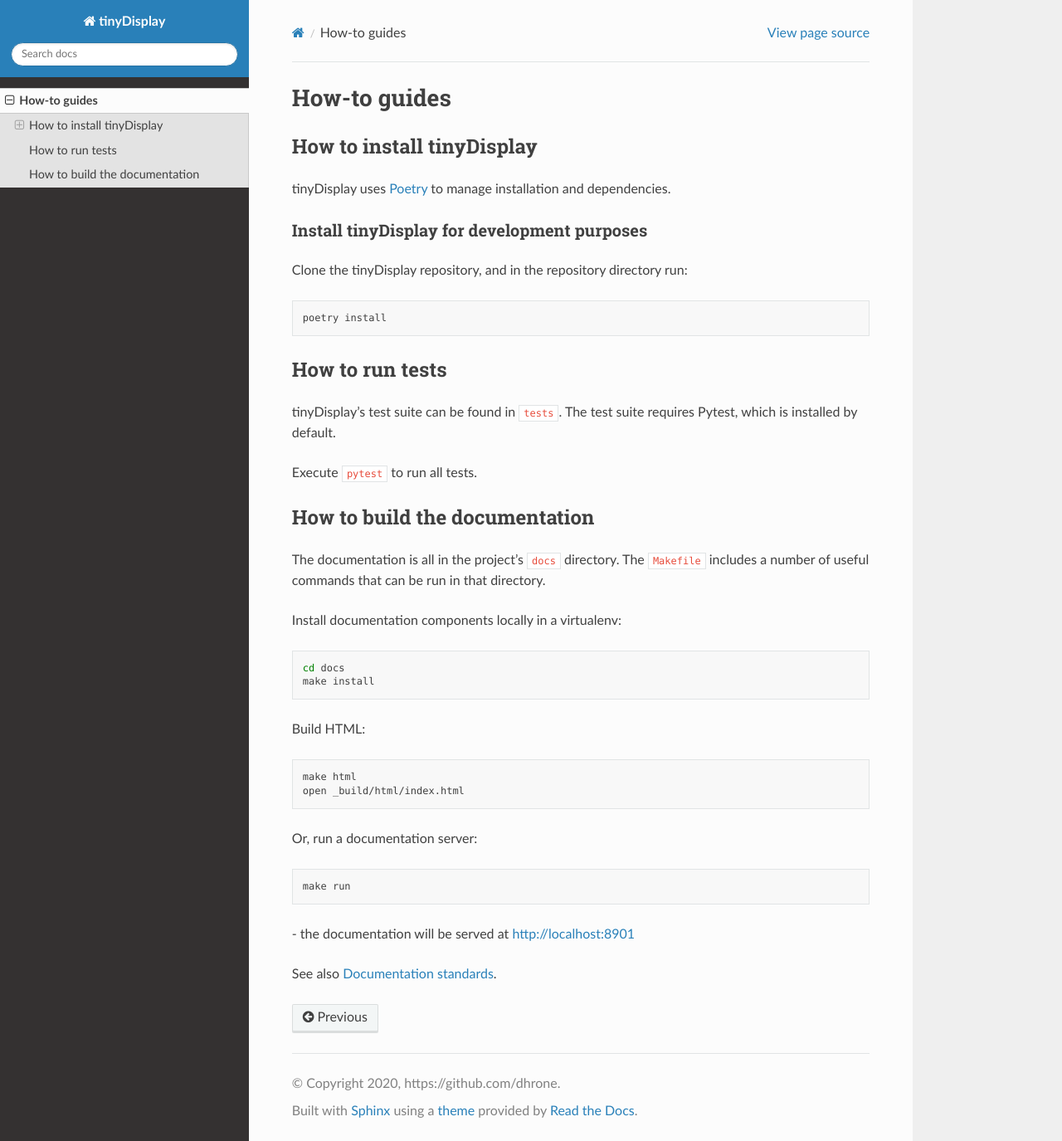
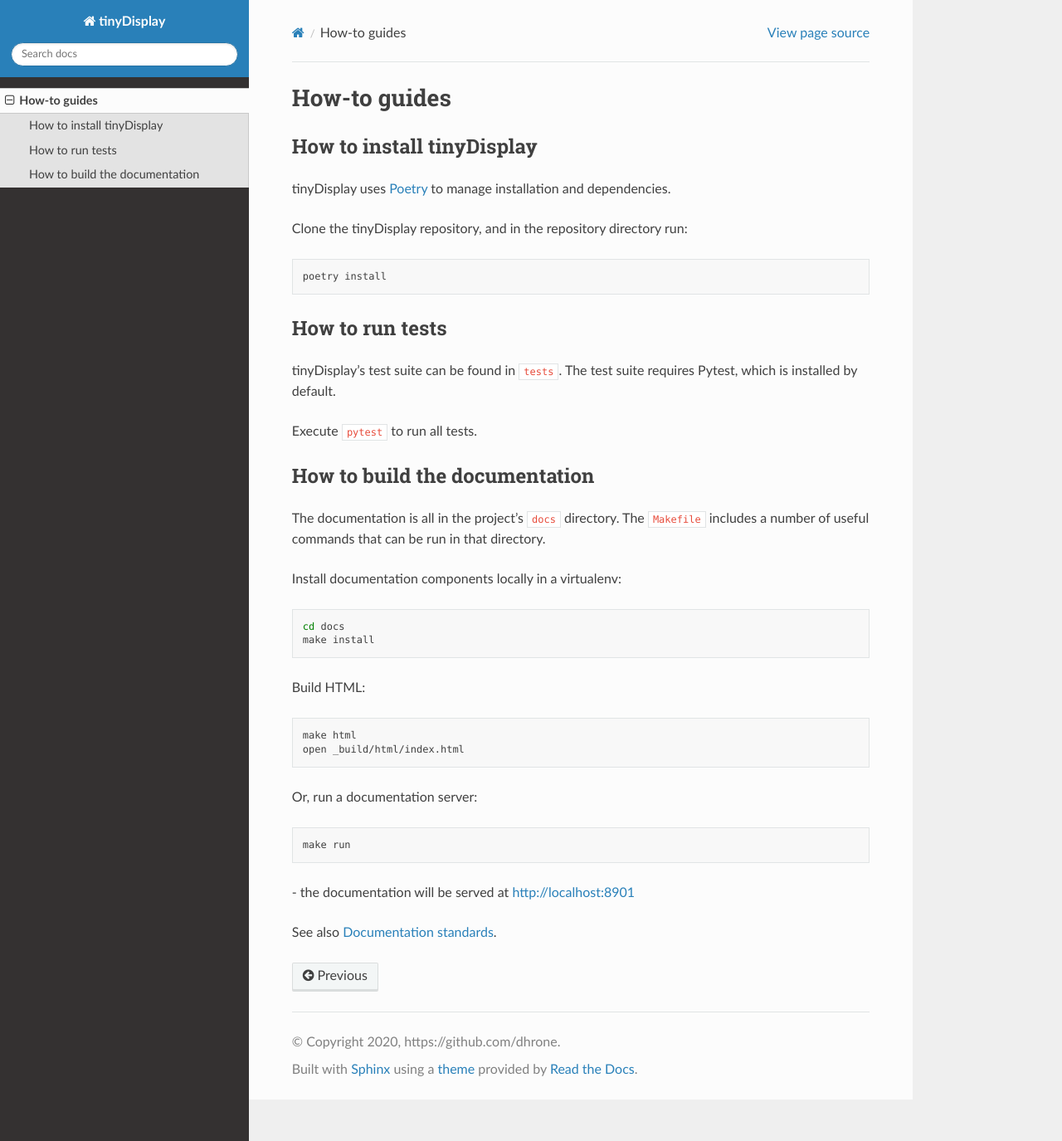
Before and after one commit to evildmp/tinyDisplay, a Sphinx documentation site: the page built from docs/how-to.rst, in a window 1280 px wide and 1375 px high. Shown: the whole window at 83% size. Built offline with Sphinx 7.4.7 and the Read the Docs theme 2.0.0, drawn with Linux system fonts in a browser that asks for light colours.

Commit message:
Updated install how-to

```diff
--- a/docs/how-to.rst
+++ b/docs/how-to.rst
@@ -7,10 +7,6 @@
 --------------------------
 
 tinyDisplay uses `Poetry <https://python-poetry.org/docs/>`_ to manage installation and dependencies.
-
-
-Install tinyDisplay for development purposes
-~~~~~~~~~~~~~~~~~~~~~~~~~~~~~~~~~~~~~~~~~~~~~
 
 Clone the tinyDisplay repository, and in the repository directory run:
 
```
